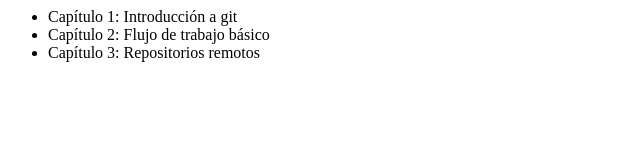
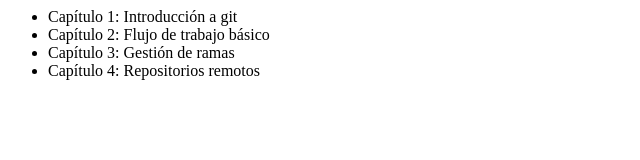
Before and after one commit to xAlex21/libro-git, a plain HTML site: page index.html in a window 1280 px wide. Shown: the whole page, without its empty margins (0-640 px from the left). Drawn offline with Linux system fonts and the light colour scheme.

Commit message:
Añadido capítulo 3 sobre gestión de ramas al índice.

```diff
--- a/index.html
+++ b/index.html
@@ -1,5 +1,6 @@
 <ul>
 <li>Capítulo 1: Introducción a git</li>
 <li>Capítulo 2: Flujo de trabajo básico</li>
-<li>Capítulo 3: Repositorios remotos</li>
+<li>Capítulo 3: Gestión de ramas</li>
+<li>Capítulo 4: Repositorios remotos</li>
 </ul>
```
